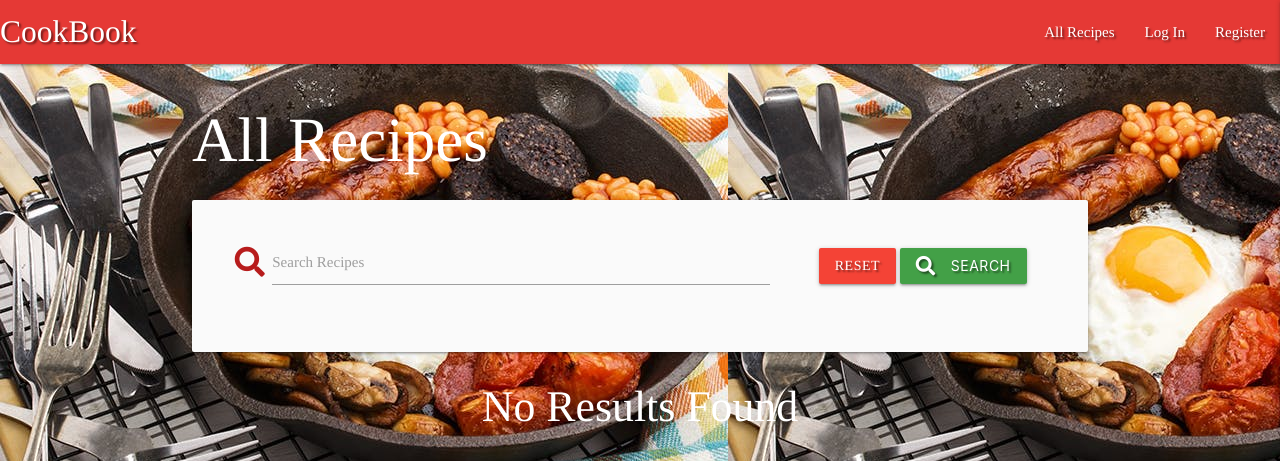
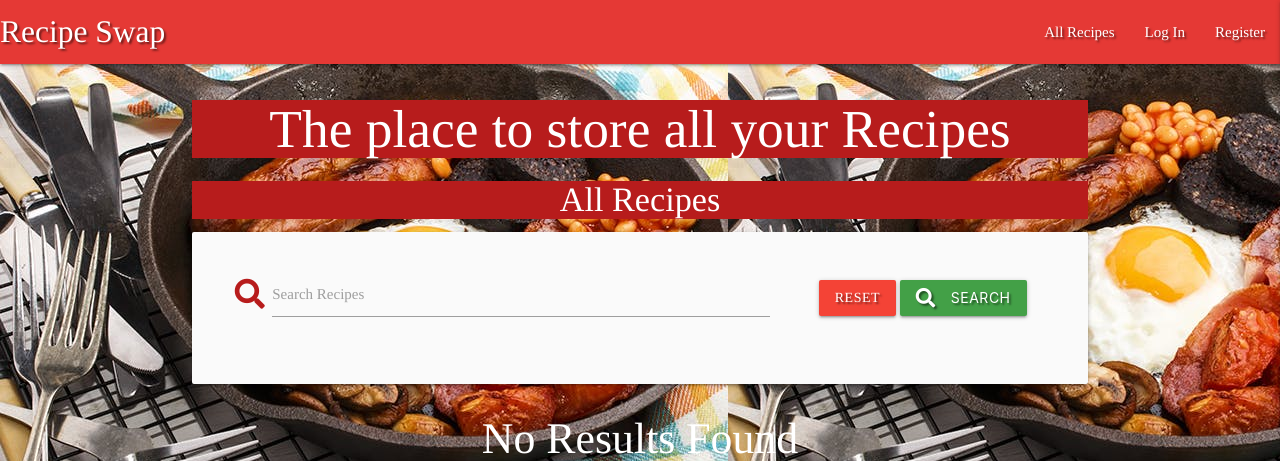
Before and after one commit to dylanocallaghan/M-S-3, a Flask app: page / in a window 1280 px wide. Shown: the top 461 px of the page. Run offline with Flask 2, Linux system fonts and the light colour scheme; data that the repository does not hold is empty; some libraries are stand-ins or nearby versions.

Commit message:
validated all html,css,javascript and python code

```diff
--- a/templates/add_recipe.html
+++ b/templates/add_recipe.html
@@ -1,7 +1,7 @@
 {% extends "base.html" %}
 {% block content %}
 
-<h1 class="white-text text-center text-6xl p-4">Add Recipe</h1>
+<h4 class="white-text red darken-4 text-darken-4 center-align">All Recipes</h4>
 
 <div class="row card-panel grey lighten-5">
     <form class="col s12" method="POST" action="{{ url_for('add_recipe') }}">
--- a/templates/base.html
+++ b/templates/base.html
@@ -12,7 +12,7 @@
     <link rel="stylesheet" href="{{ url_for('static', filename='css/style.css') }}" type="text/css">
     {% block styles %}
     {% endblock %}
-    <title>CookBook</title>
+    <title>Recipe Swap</title>
 </head>
 
 <body>
@@ -20,7 +20,7 @@
     <header>
         <nav class="nav-extended text-shadow red darken-1 logo">
             <div class="nav-wrapper">
-                <a href="{{ url_for('get_recipes') }}" class="brand-logo">CookBook</a>
+                <a href="{{ url_for('get_recipes') }}" class="brand-logo">Recipe Swap</a>
                 <a href="#" data-target="mobile-demo" class="sidenav-trigger right"><i class="fas fa-bars"></i></a>
                 <ul class="right hide-on-med-and-down">
 					<li><a href="{{ url_for('get_recipes') }}">All Recipes</a></li>
@@ -49,6 +49,9 @@
     </header>
 
     <section>
+        <div class="container">
+            <h2 class="white-text red darken-4 text-darken-4 center-align">The place to store all your Recipes</h2>
+        </div>
         <!-- flash messages -->
         {% with messages = get_flashed_messages() %}
             {% if messages %}
--- a/templates/edit_recipe.html
+++ b/templates/edit_recipe.html
@@ -1,7 +1,7 @@
 {% extends "base.html" %}
 {% block content %}
 
-<h1 class="white-text text-center text-6xl p-4">Edit Recipe</h1>
+<h4 class="white-text red darken-4 text-darken-4 center-align">Edit Recipes</h4>
 
 <div class="row card-panel grey lighten-5">
     <form class="col s12" method="POST" action="{{ url_for('edit_recipe', recipe_id=recipe._id) }}">
--- a/templates/login.html
+++ b/templates/login.html
@@ -1,7 +1,7 @@
 {% extends "base.html" %}
 {% block content %}
 
-    <h3 class="white-text center-align">Log In</h3>
+<h4 class="white-text red darken-4 text-darken-4 center-align">Log In</h4>
 
     <div class="row">
         <form class="col s12 m8 offset-m2" method="POST" action="{{ url_for('login') }}">
--- a/templates/recipes.html
+++ b/templates/recipes.html
@@ -1,7 +1,7 @@
   {% extends "base.html" %}
   {% block content%}
 
-  <h1 class="white-text text-center text-6xl p-4">All Recipes</h1>
+  <h4 class="white-text red darken-4 text-darken-4 center-align">All Recipes</h4>
 
   <div class="row card-panel grey lighten-5">
       <form action="{{ url_for('search') }}" method="post" class="col s12">
@@ -51,11 +51,11 @@
                   <a href="{{ url_for('edit_recipe', recipe_id=recipe._id) }}" class="btn-small red lighten-1">Edit</a>
                   {% endif %}
               </p>
-              <p class="capitalize"><strong>Vegan: </strong>{{ recipe.is_vegan }}</strong></p>
-              <p class="capitalize"><strong>Course: </strong>{{ recipe.course }}</strong></p>
-              <p class="capitalize"><strong>Ingredients : </strong>{{ recipe.ingredients }}</strong></p>
-              <p class="capitalize"><strong>Length of Cooking : </strong>{{ recipe.dish_times }}</strong></p>
-              <p class="capitalize"><strong>Directions : </strong>{{ recipe.directions }}</strong></p>
+              <p class="capitalize"><strong>Vegan: </strong>{{ recipe.is_vegan }}</p>
+              <p class="capitalize"><strong>Course: </strong>{{ recipe.course }}</p>
+              <p class="capitalize"><strong>Ingredients : </strong>{{ recipe.ingredients }}</p>
+              <p class="capitalize"><strong>Length of Cooking : </strong>{{ recipe.dish_times }}</p>
+              <p class="capitalize"><strong>Directions : </strong>{{ recipe.directions }}</p>
               <p><em><strong class="capitalize">by</strong> {{ recipe.created_by }}</em></p>
               <p class="appear">
                   {% if session.user|lower == recipe.created_by|lower %}
--- a/templates/register.html
+++ b/templates/register.html
@@ -1,8 +1,8 @@
 {% extends "base.html" %}
 {% block content %}
 
-    <h3 class="white-text center-align">Register</h3>
-
+<h4 class="white-text red darken-4 text-darken-4 center-align">Register</h4>
+es
     <div class="row">
         <form class="col s12 m8 offset-m2" method="POST" action="{{ url_for('register') }}">
             <div class="card-panel">
```
Also changed, not shown: app.py (+9 -6 lines), README.md.
